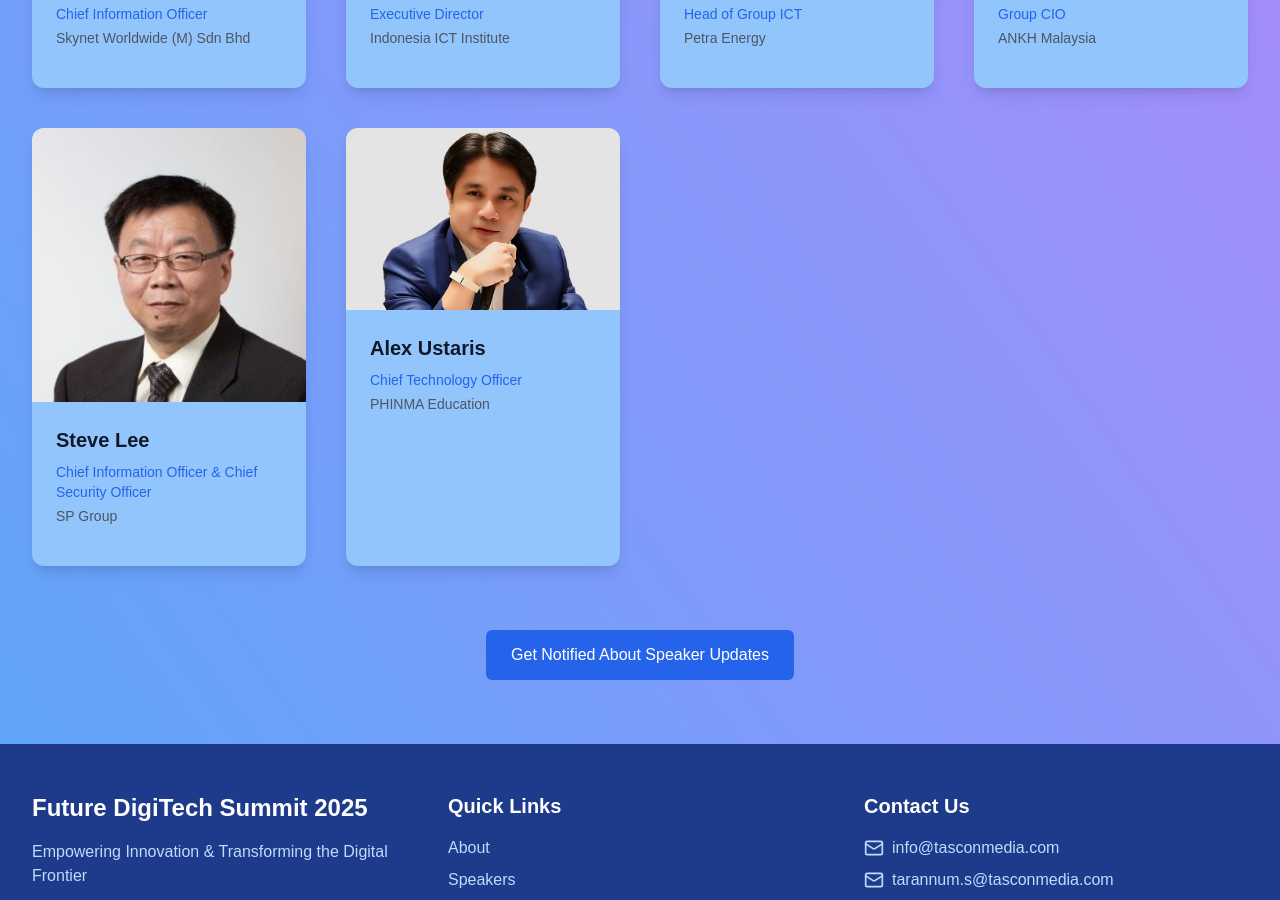
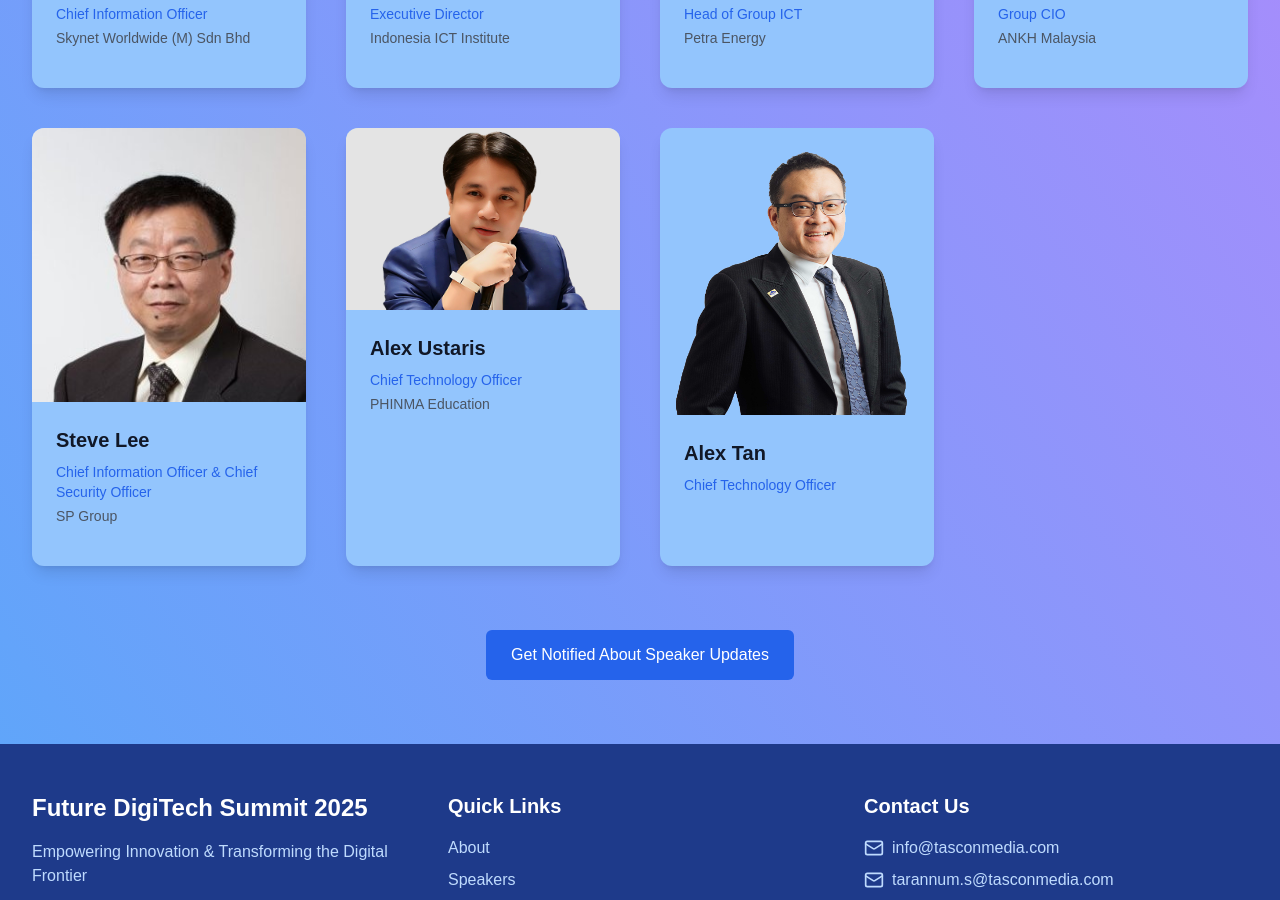
Before and after one commit to vamshichi/digitech, a Next.js app: page /speakers in a window 1280 px wide. Shown: the part 1180-2080 px from the top of the page. Built offline with nearby package versions, Linux system fonts and the light colour scheme.

Commit message:
added speakers

```diff
--- a/app/speakers/page.tsx
+++ b/app/speakers/page.tsx
@@ -12,6 +12,7 @@ import img7 from "@/public/images/speakers/WhatsApp Image 2025-01-30 at 6.04.49
 import img8 from "@/public/images/speakers/Aaron Lee - ANKH.jpg"
 import img9 from "@/public/images/speakers/Steve Lee - SP Group.jpg"
 import img10 from "@/public/images/speakers/Alex Ustaris - PHINMA Education.jpg"
+import img11 from "@/public/images/speakers/Alex Tan - Yinson Holdings Berhad.png"
 
 
 import type { StaticImageData } from "next/image"
@@ -19,7 +20,7 @@ import type { StaticImageData } from "next/image"
 interface Speaker {
   name: string
   jobTitle: string
-  organization: string
+  organization?: string
   imageUrl: string | StaticImageData
   bio: string
   social: {
@@ -110,6 +111,14 @@ const speakers: Speaker[] = [
     bio: "Alex Ustaris is the Chief Technology Officer at PHINMA Education.",
     social: {},
   },
+  {
+    name: "Alex Tan",
+    jobTitle: "Chief Technology Officer",
+    // organization: "PHINMA Education",
+    imageUrl:  img11,
+    bio: " Yinson Holdings Berhad",
+    social: {},
+  }
 ]
 
 function SpeakerCard({ speaker }: { speaker: Speaker }) {
```
Also changed, not shown: public/images/speakers/Alex Tan - Yinson Holdings Berhad.png (added).
